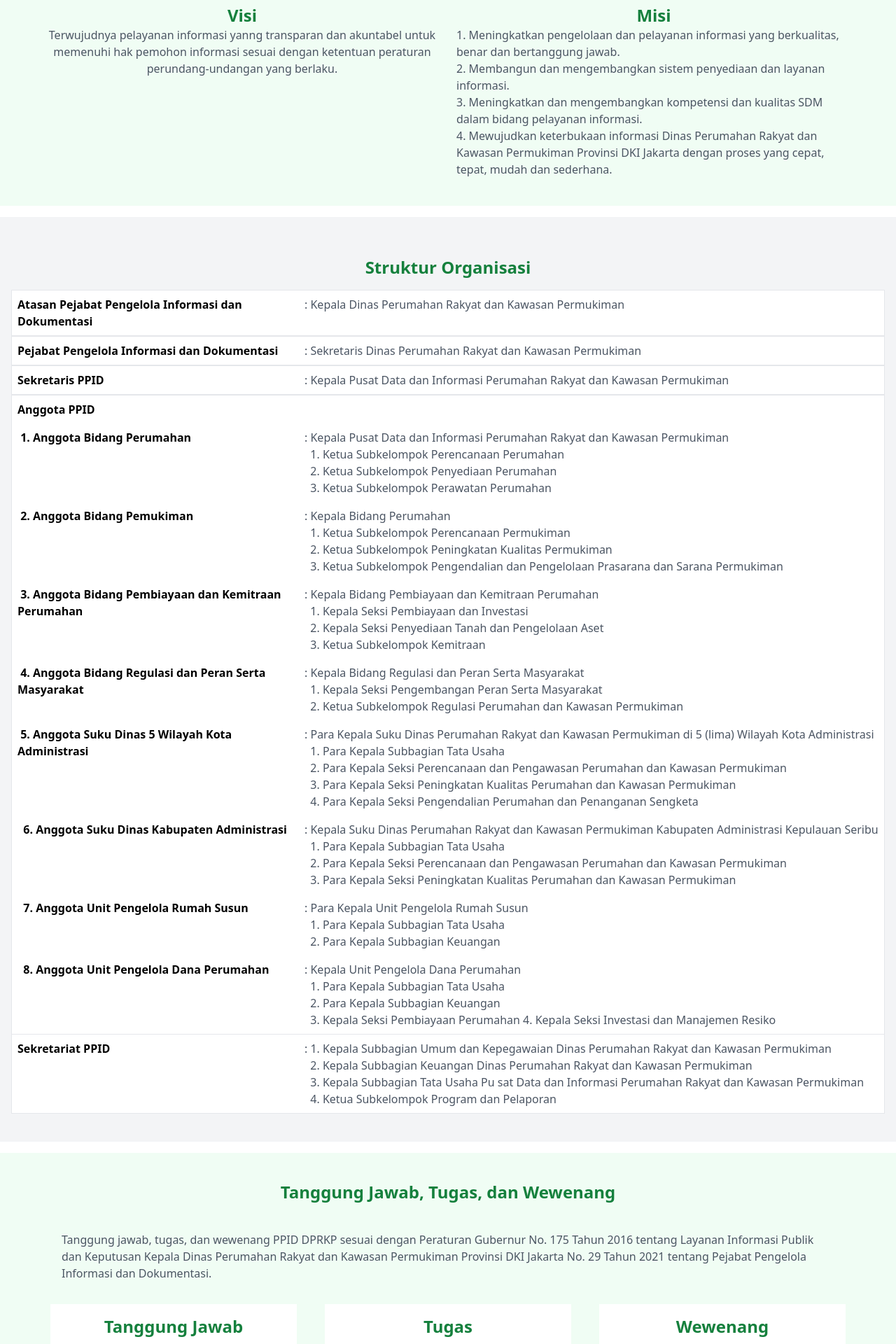
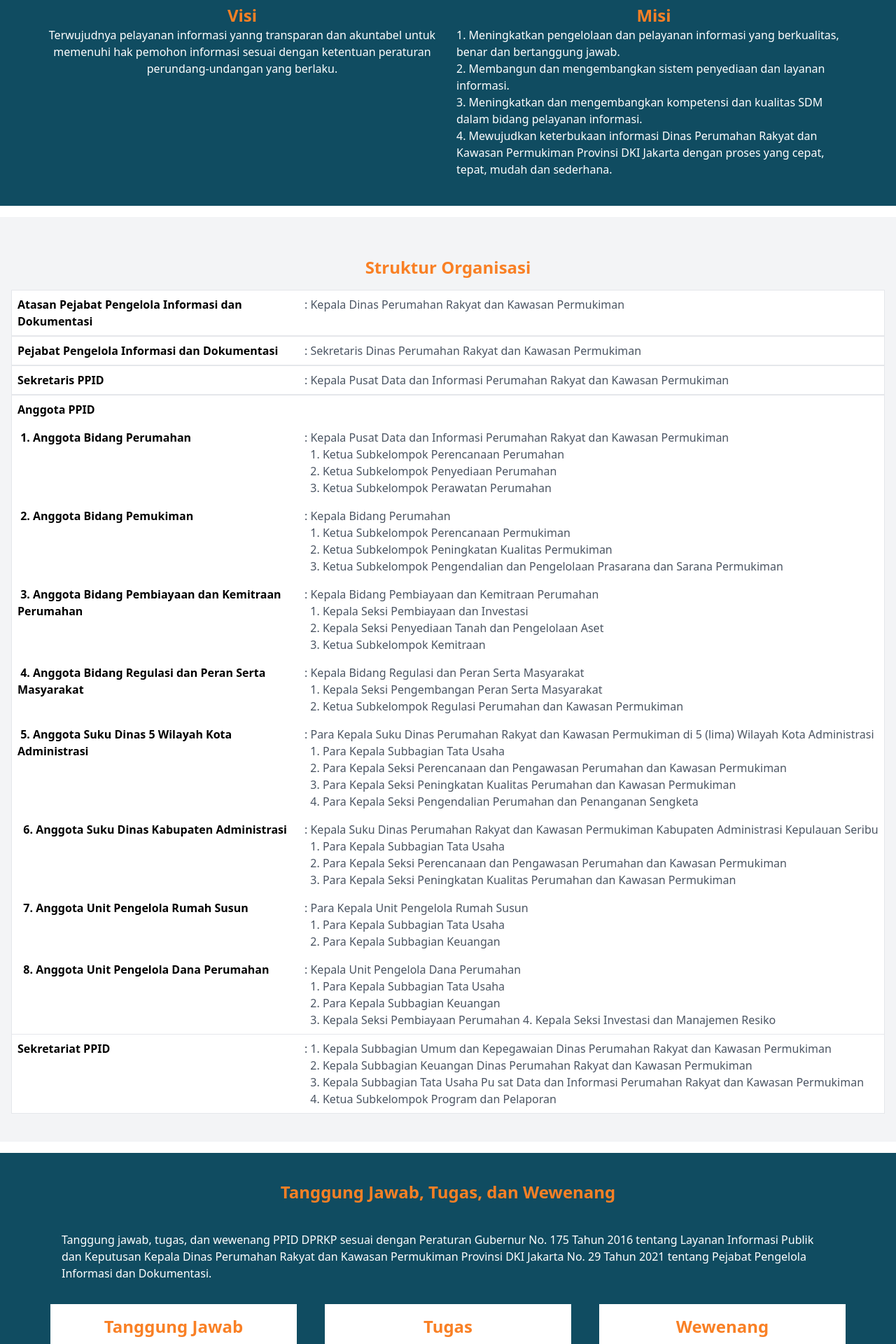
Before and after one commit to 1wasilah1/website-fe, a Next.js app: page /ppid in a window 1280 px wide. Shown: the part 1280-3200 px from the top of the page at 70% size. Built offline with nearby package versions, Linux system fonts and the light colour scheme.

Commit message:
update color menu ppid

```diff
--- a/components/Navbar/index.tsx
+++ b/components/Navbar/index.tsx
@@ -128,7 +128,7 @@ const Navbar = () => {
             {/* Login Button */}
             <Link
               href="/login"
-              className="flex items-center bg-[#f98025] text-white px-4 py-2 rounded-md text-xs hover:bg-[#F69000]"
+              className="flex items-center bg-[#f98025] text-white px-4 py-2 rounded-md text-xs"
             >
               <Lock size={14} className="mr-1" /> Login
             </Link>
--- a/components/PpidContent/LaporanPpid/index.tsx
+++ b/components/PpidContent/LaporanPpid/index.tsx
@@ -116,9 +116,9 @@ export default function LaporanPpid() {
   };
 
   return (
-    <section className="py-10 bg-green-50 my-4">
+    <section className="py-10 bg-[#104c61] my-4">
       <div className="max-w-6xl mx-auto">
-        <h2 className="text-center text-2xl font-semibold mb-6 text-green-700">
+        <h2 className="text-center text-2xl font-semibold mb-6 text-[#f98025]">
           Laporan PPID
         </h2>
         <div className="mx-2">
@@ -139,7 +139,7 @@ export default function LaporanPpid() {
 
         <div className="overflow-x-auto space-y-4 w-full mx-2">
           <table className="table table-compact min-w-max overflow-x-scroll w-full">
-            <thead className="rounded-md bg-[#1E5B00] text-white">
+            <thead className="rounded-md bg-[#f98025] text-white">
               <tr className="h-[44px]">
                 <th className="w-14 p-2">No</th>
                 <th className="w-auto">Nama Laporan</th>
@@ -163,7 +163,7 @@ export default function LaporanPpid() {
                       </td>
                       <td className="w-10 right-0 z-5 text-white text-xs font-sans text-center">
                         <button
-                          className="bg-[#4e8234] p-2 rounded-sm"
+                          className="bg-[#f98025] p-2 rounded-sm"
                           onClick={() => downloadLaporan(row.link)}
                         >
                           Lihat Data
--- a/components/PpidContent/MediaGaleri/index.tsx
+++ b/components/PpidContent/MediaGaleri/index.tsx
@@ -37,7 +37,7 @@ export default function MediaGaleri() {
   return (
     <section className="py-10 bg-gray-100 my-4">
       <div className="max-w-6xl mx-auto">
-        <h2 className="text-center text-2xl font-semibold mb-6 text-black">
+        <h2 className="text-center text-2xl font-semibold mb-6 text-[#f98025]">
           Media Galeri
         </h2>
         <div className="overflow-auto grid md:grid-cols-3 sm:grid-cols-1 gap-4">
--- a/components/PpidContent/StrukturOrganisasi/index.tsx
+++ b/components/PpidContent/StrukturOrganisasi/index.tsx
@@ -5,7 +5,7 @@ export default function StrukturOrganisasi() {
   return (
     <section className="py-10 bg-gray-100 my-4">
       <div className="text-center m-4">
-        <h2 className="text-2xl font-bold text-green-700 mb-2">
+        <h2 className="text-2xl font-bold text-[#f98025] mb-2">
           Struktur Organisasi
         </h2>
       </div>
--- a/components/PpidContent/TanggungJawab/index.tsx
+++ b/components/PpidContent/TanggungJawab/index.tsx
@@ -4,14 +4,14 @@ import React from "react";
 export default function TanggungJawab() {
 
   return (
-    <section className="py-10 bg-green-50 my-4">
+    <section className="py-10 bg-[#104c61] my-4">
       <div className="max-w-6xl mx-auto">
         <div>
-          <h2 className="text-center text-2xl font-bold mb-6 text-green-700">
+          <h2 className="text-center text-2xl font-bold mb-6 text-[#f98025]">
             Tanggung Jawab, Tugas, dan Wewenang
           </h2>
           <div className="p-4 m-2">
-            <p className="text-gray-600 font-sans">
+            <p className="text-white font-sans">
               Tanggung jawab, tugas, dan wewenang PPID DPRKP sesuai dengan
               Peraturan Gubernur No. 175 Tahun 2016 tentang Layanan Informasi
               Publik dan Keputusan Kepala Dinas Perumahan Rakyat dan Kawasan
@@ -24,7 +24,7 @@ export default function TanggungJawab() {
         <div className="max-w-6xl mx-auto grid md:grid-cols-3 sm:grid-cols-1 gap-6">
           <div className="bg-white p-4 m-2 h-full">
             <div className="text-center mb-4">
-              <h2 className="text-2xl font-semibold text-green-700">
+              <h2 className="text-2xl font-semibold text-[#f98025]">
                 Tanggung Jawab
               </h2>
             </div>
@@ -47,7 +47,7 @@ export default function TanggungJawab() {
           </div>
           <div className="bg-white p-4 m-2 h-full">
             <div className="text-center mb-4">
-              <h2 className="text-2xl font-semibold text-green-700">Tugas</h2>
+              <h2 className="text-2xl font-semibold text-[#f98025]">Tugas</h2>
             </div>
             <div>
               <p className="text-gray-600">
@@ -71,7 +71,7 @@ export default function TanggungJawab() {
           </div>
           <div className="bg-white p-4 m-2 h-full">
             <div className="text-center mb-4">
-              <h2 className="text-2xl font-semibold text-green-700">
+              <h2 className="text-2xl font-semibold text-[#f98025]">
                 Wewenang
               </h2>
             </div>
--- a/components/PpidContent/VisiMisi/index.tsx
+++ b/components/PpidContent/VisiMisi/index.tsx
@@ -3,12 +3,12 @@ import React from "react";
 
 export default function VisiMisi() {
   return (
-    <section className="bg-green-50 py-10 px-6 my-4">
+    <section className="bg-[#104c61] py-10 px-6 my-4">
 
       <div className="max-w-6xl mx-auto grid grid-cols-2 md:grid-cols-2 sm:grid-cols-1 gap-6">
         <div className="text-center">
-          <h2 className="text-2xl font-bold text-green-700">Visi</h2>
-          <p className="text-gray-600">
+          <h2 className="text-2xl font-bold text-[#f98025]">Visi</h2>
+          <p className="text-white">
             Terwujudnya pelayanan informasi yanng transparan dan akuntabel untuk
             memenuhi hak pemohon informasi sesuai dengan ketentuan peraturan
             perundang-undangan yang berlaku.
@@ -16,22 +16,22 @@ export default function VisiMisi() {
         </div>
         <div>
           <div className="text-center">
-            <h2 className="text-2xl font-bold text-green-700">Misi</h2>
+            <h2 className="text-2xl font-bold text-[#f98025]">Misi</h2>
           </div>
           <div>
-            <p className="text-gray-600">
+            <p className="text-white">
               1. Meningkatkan pengelolaan dan pelayanan informasi yang
               berkualitas, benar dan bertanggung jawab.
             </p>
-            <p className="text-gray-600">
+            <p className="text-white">
               2. Membangun dan mengembangkan sistem penyediaan dan layanan
               informasi.
             </p>
-            <p className="text-gray-600">
+            <p className="text-white">
               3. Meningkatkan dan mengembangkan kompetensi dan kualitas SDM
               dalam bidang pelayanan informasi.
             </p>
-            <p className="text-gray-600">
+            <p className="text-white">
               4. Mewujudkan keterbukaan informasi Dinas Perumahan Rakyat dan
               Kawasan Permukiman Provinsi DKI Jakarta dengan proses yang cepat,
               tepat, mudah dan sederhana.
--- a/components/PpidContent/index.tsx
+++ b/components/PpidContent/index.tsx
@@ -12,7 +12,7 @@ export default function PpidContent() {
     <>
       <section className="py-10 bg-gray-100 my-4">
         <div className="text-center m-4">
-          <h2 className="text-2xl font-bold text-green-700 mb-2">
+          <h2 className="text-2xl font-bold text-[#f98025] mb-2">
             Profil Pejabat Pengelola Informasi dan Dokumentasi (PPID)
           </h2>
           <p className="text-gray-600">
@@ -32,7 +32,7 @@ export default function PpidContent() {
 
       <section className="py-10 bg-gray-100 my-4">
         <div className="text-center m-4">
-          <h2 className="text-2xl font-bold text-green-700 mb-2">
+          <h2 className="text-2xl font-bold text-[#f98025] mb-2">
             Biaya Pelayanan Informasi Publik
           </h2>
           <p className="text-gray-600">
```
